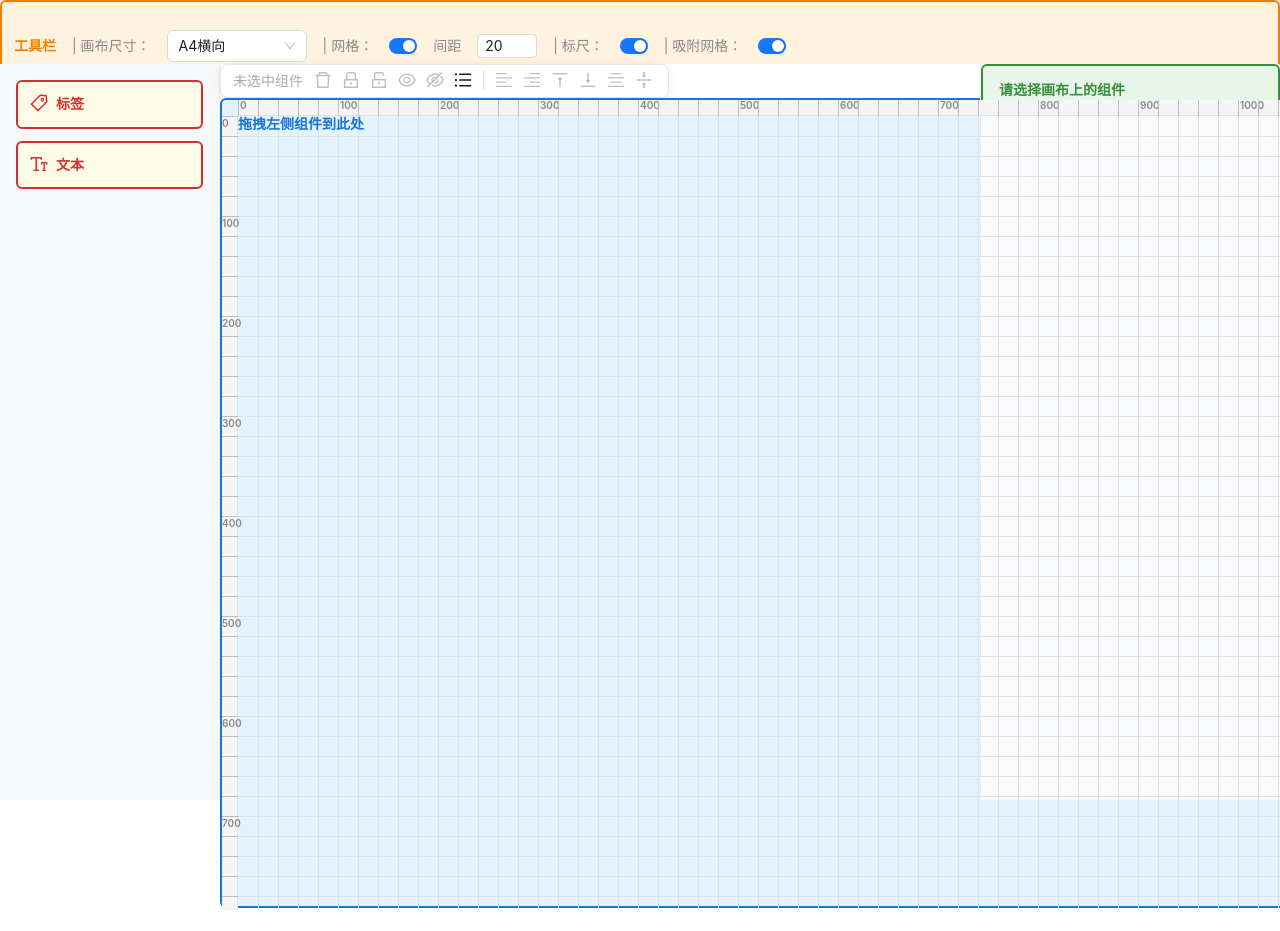
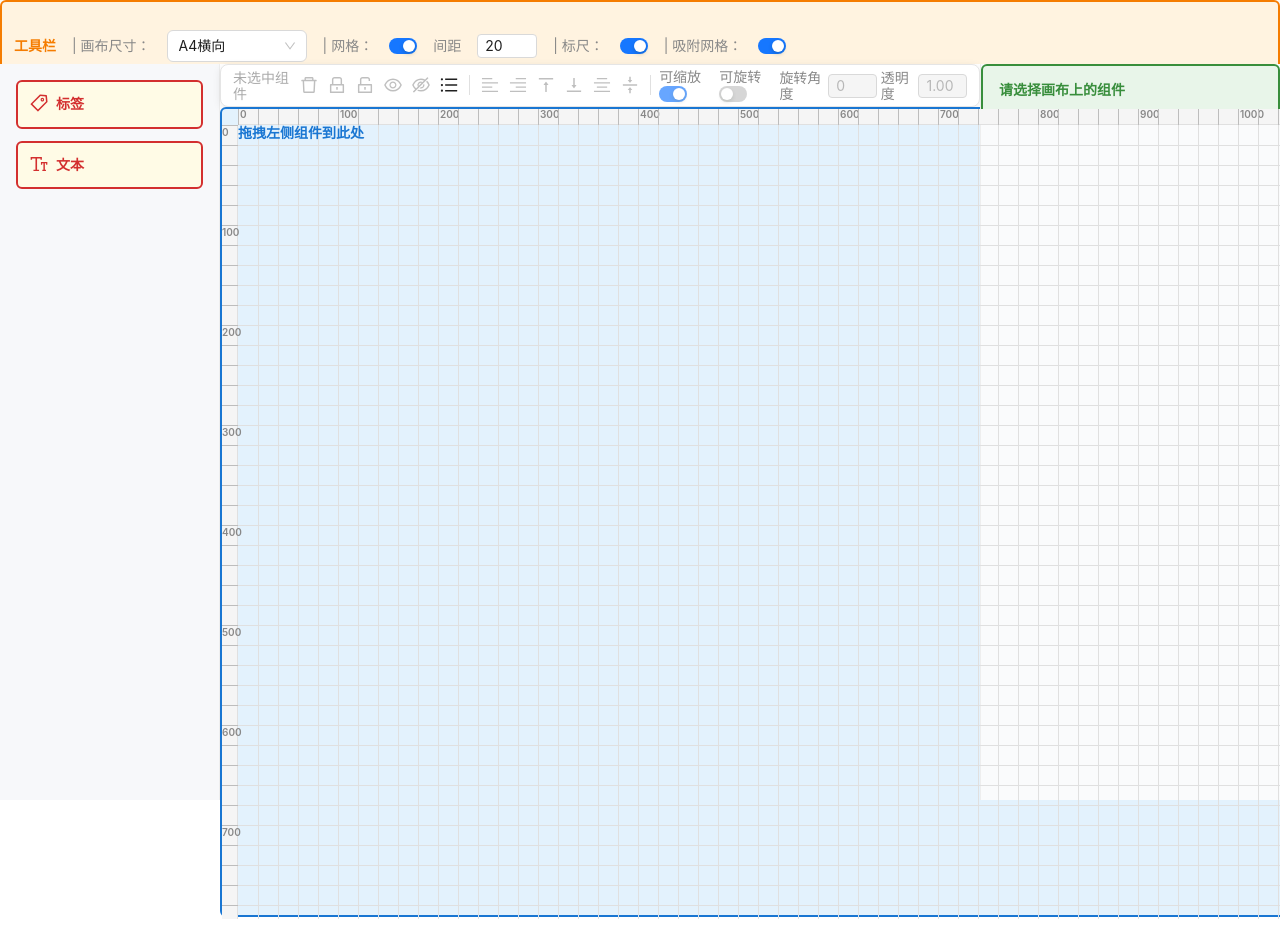
Before and after one commit to frankvane/crm-report, a React (Vite) app: page /report-designer in a window 1280 px wide. Shown: the top 931 px of the page. Built offline with nearby package versions, Linux system fonts and the light colour scheme.

Commit message:
feat: 添加缩放、旋转

```diff
--- a/src/components/report/ReportDesigner/components/Canvas/BatchToolbar.tsx
+++ b/src/components/report/ReportDesigner/components/Canvas/BatchToolbar.tsx
@@ -14,7 +14,7 @@ import {
   VerticalAlignMiddleOutlined,
   VerticalAlignTopOutlined,
 } from "@ant-design/icons";
-import { Button, Divider, Tooltip } from "antd";
+import { Button, Divider, InputNumber, Switch, Tooltip } from "antd";
 
 import React from "react";
 
@@ -27,6 +27,10 @@ interface BatchToolbarProps {
   onDistribute: (type: "horizontal" | "vertical") => void;
   onBatchLock: (locked: boolean) => void;
   onBatchVisible: (visible: boolean) => void;
+  onBatchResizable: (resizable: boolean) => void;
+  onBatchRotatable: (rotatable: boolean) => void;
+  onBatchRotation: (rotation: number) => void;
+  onBatchOpacity: (opacity: number) => void;
   selectedCount?: number;
   canDistribute?: boolean;
 }
@@ -45,6 +49,10 @@ const BatchToolbar: React.FC<BatchToolbarProps> = ({
   onDistribute,
   onBatchLock,
   onBatchVisible,
+  onBatchResizable,
+  onBatchRotatable,
+  onBatchRotation,
+  onBatchOpacity,
   selectedCount = 0,
   canDistribute = false,
 }) => {
@@ -198,6 +206,50 @@ const BatchToolbar: React.FC<BatchToolbarProps> = ({
           </Tooltip>
         </>
       )}
+      <Divider
+        type="vertical"
+        style={{ height: 20, margin: "0 4px", background: "#eee" }}
+      />
+      <Tooltip title="可缩放">
+        <span style={{ fontWeight: 400, color: "#888" }}>可缩放</span>
+        <Switch
+          defaultChecked={true}
+          onChange={onBatchResizable}
+          size="small"
+          disabled={disabled}
+        />
+      </Tooltip>
+      <Tooltip title="可旋转">
+        <span style={{ fontWeight: 400, color: "#888" }}>可旋转</span>
+        <Switch
+          defaultChecked={false}
+          onChange={onBatchRotatable}
+          size="small"
+          disabled={disabled}
+        />
+      </Tooltip>
+      <span style={{ fontWeight: 400, color: "#888" }}>旋转角度</span>
+      <InputNumber
+        min={-360}
+        max={360}
+        step={1}
+        defaultValue={0}
+        onChange={(v) => typeof v === "number" && onBatchRotation(v)}
+        size="small"
+        disabled={disabled}
+        style={{ width: 60 }}
+      />
+      <span style={{ fontWeight: 400, color: "#888" }}>透明度</span>
+      <InputNumber
+        min={0}
+        max={1}
+        step={0.01}
+        defaultValue={1}
+        onChange={(v) => typeof v === "number" && onBatchOpacity(v)}
+        size="small"
+        disabled={disabled}
+        style={{ width: 60 }}
+      />
     </div>
   );
 };
--- a/src/components/report/ReportDesigner/components/Canvas/Canvas.tsx
+++ b/src/components/report/ReportDesigner/components/Canvas/Canvas.tsx
@@ -100,6 +100,18 @@ export default function Canvas() {
         onShowAll={batchActions.handleShowAll}
         onAlign={batchActions.handleAlign}
         onDistribute={batchActions.handleDistribute}
+        onBatchResizable={(resizable) => {
+          selectedIds.forEach((id) => updateComponent(id, { resizable }));
+        }}
+        onBatchRotatable={(rotatable) => {
+          selectedIds.forEach((id) => updateComponent(id, { rotatable }));
+        }}
+        onBatchRotation={(rotation) => {
+          selectedIds.forEach((id) => updateComponent(id, { rotation }));
+        }}
+        onBatchOpacity={(opacity) => {
+          selectedIds.forEach((id) => updateComponent(id, { opacity }));
+        }}
       />
       <div
         ref={setNodeRef}
--- a/src/components/report/ReportDesigner/components/Canvas/ComponentItem.tsx
+++ b/src/components/report/ReportDesigner/components/Canvas/ComponentItem.tsx
@@ -122,7 +122,18 @@ export default function ComponentItem({
     userSelect: "none",
     zIndex: comp.zindex ?? 1,
     transition: "box-shadow 0.2s, border 0.2s",
-    opacity: comp.locked ? 0.5 : isDragging ? 0.7 : 1,
+    opacity:
+      typeof comp.opacity === "number"
+        ? comp.opacity
+        : comp.locked
+        ? 0.5
+        : isDragging
+        ? 0.7
+        : 1,
+    transform:
+      comp.rotatable && typeof comp.rotation === "number"
+        ? `rotate(${comp.rotation}deg)`
+        : undefined,
     overflow: "visible",
     pointerEvents: comp.locked ? "none" : "auto",
   };
@@ -136,7 +147,7 @@ export default function ComponentItem({
   const Comp =
     componentMap[comp.type] ||
     (() => <span style={{ color: "red" }}>未知组件类型: {comp.type}</span>);
-  const content = <Comp {...comp.props} />;
+  const content = <Comp {...comp.props} style={{ opacity: style.opacity }} />;
 
   return (
     <>
@@ -228,7 +239,7 @@ export default function ComponentItem({
         <div style={{ width: "100%", height: "100%" }}>
           {content}
           {/* 右下角缩放手柄 */}
-          {isSelected && !comp.locked && (
+          {isSelected && !comp.locked && comp.resizable !== false && (
             <div
               onMouseDown={handleResizeMouseDown}
               style={{
--- a/src/components/report/ReportDesigner/components/widgets/LabelWidget.tsx
+++ b/src/components/report/ReportDesigner/components/widgets/LabelWidget.tsx
@@ -29,6 +29,8 @@ const LabelWidget: React.FC<LabelWidgetProps> = ({
         borderRadius: 4,
         fontWeight: 500,
         ...style,
+        transform: style.transform,
+        opacity: style.opacity,
       }}
     >
       {text}
--- a/src/components/report/ReportDesigner/components/widgets/TextWidget.tsx
+++ b/src/components/report/ReportDesigner/components/widgets/TextWidget.tsx
@@ -33,6 +33,8 @@ const TextWidget: React.FC<TextWidgetProps> = ({
         fontWeight: fontWeight ? "bold" : 400,
         fontStyle: italic ? "italic" : "normal",
         ...style,
+        transform: style.transform,
+        opacity: style.opacity,
       }}
       readOnly
     />
--- a/src/components/report/ReportDesigner/hooks/useCanvasDnd.ts
+++ b/src/components/report/ReportDesigner/hooks/useCanvasDnd.ts
@@ -34,6 +34,10 @@ export function useCanvasDnd({
           visible: true,
           zindex: 1,
           props: { text: type === "label" ? "新标签" : "新文本" },
+          resizable: true,
+          rotatable: false,
+          rotation: 0,
+          opacity: 1,
         });
         setSelectedIds([id]);
       }
```
